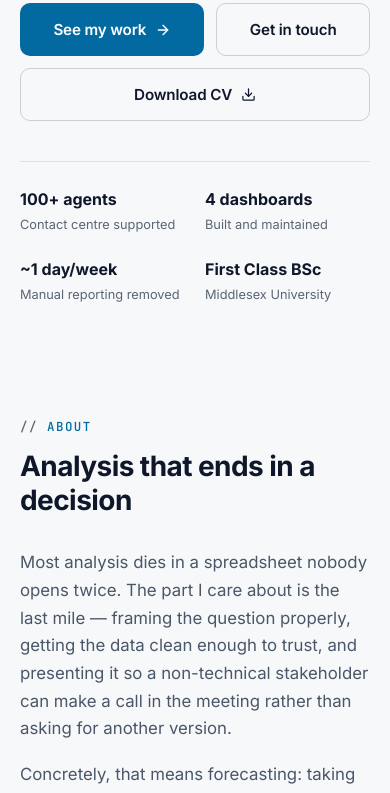
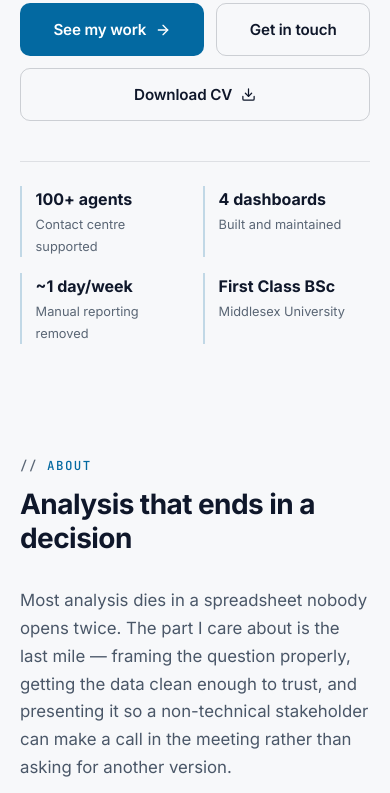
Before and after one commit to TheLordBass/TheLordBass.github.io, a plain HTML site: page index.html in a window 390 px wide. Shown: the part 853-1646 px from the top of the page. Drawn offline with Linux system fonts and the light colour scheme.

Commit message:
Fix project grid packing, reading measure and hero balance
Four layout problems found by measuring the rendered page.

Project grid: featured cards span two of three columns, and with four of
them they could never pair up — three consecutive rows each left a 334px
hole. Demote the NBA card, which was the only featured card without a
screenshot and rendered 308px tall against 669px for the others, then
order the cards so each two-column card is followed by a one-column one.
Rows now pack completely; the only gap falls at the end of the grid.

Timeline: bullets ran ~116 characters per line against a comfortable
45-75, on the section recruiters read most. Capped to ~74.

Hero: the copy column rendered 741px against a 380px terminal, leaving
roughly 180px of dead space above and below it. The terminal was also
holding 483px of content in a 336px box, permanently hiding 147px.
Raising it to 30rem fixes both — imbalance down to 234px, 3px hidden.

Hero facts wrapped raggedly once there were four of them, so they are now
a deliberate 2x2 with accent rules instead of dividers.

Co-Authored-By: Claude Opus 5 <noreply@anthropic.com>

```diff
--- a/css/style.css
+++ b/css/style.css
@@ -387,10 +387,12 @@ main { position: relative; z-index: 1; }
     margin-bottom: 2.5rem;
 }
 
+/* Four facts won't fit on one row at this column width, so lay them out as a
+   deliberate 2x2 rather than letting them wrap raggedly. */
 .hero-facts {
-    display: flex;
-    flex-wrap: wrap;
-    gap: 0;
+    display: grid;
+    grid-template-columns: repeat(2, minmax(0, 1fr));
+    gap: 1.1rem 1.5rem;
     list-style: none;
     padding: 0;
     border-top: 1px solid var(--line);
@@ -400,11 +402,9 @@ main { position: relative; z-index: 1; }
     display: flex;
     flex-direction: column;
     gap: .15rem;
-    padding-right: 1.75rem;
-    margin-right: 1.75rem;
-    border-right: 1px solid var(--line);
+    padding-left: .85rem;
+    border-left: 2px solid var(--accent-line);
 }
-.hero-facts li:last-child { border-right: 0; margin-right: 0; padding-right: 0; }
 .hero-facts strong { font-size: 1rem; font-weight: 650; }
 .hero-facts span { font-size: .8rem; color: var(--ink-faint); }
 
@@ -446,7 +446,9 @@ main { position: relative; z-index: 1; }
     font-family: var(--font-mono);
     font-size: .8rem;
     line-height: 1.75;
-    height: 21rem;
+    /* Tall enough to hold the whole script without scrolling, which also
+       balances the hero against the much taller copy column beside it. */
+    height: 30rem;
     /* Scrolls like a real terminal: JS keeps the newest line in view while
        typing, and the content stays reachable if it outgrows the box. */
     overflow-y: auto;
@@ -812,9 +814,12 @@ main { position: relative; z-index: 1; }
     padding-left: .9rem;
     border-left: 2px solid var(--accent-line);
     margin-bottom: 1rem;
+    max-width: 60ch;
 }
 
-.timeline-points { padding-left: 1.1rem; display: grid; gap: .5rem; }
+/* Cap the reading measure. The card is ~1000px wide; unconstrained, these
+   bullets ran ~116 characters per line, well past comfortable reading. */
+.timeline-points { padding-left: 1.1rem; display: grid; gap: .5rem; max-width: 60ch; }
 .timeline-points li { color: var(--ink-muted); font-size: .93rem; }
 .timeline-points li::marker { color: var(--accent); }
 
@@ -1082,13 +1087,7 @@ main { position: relative; z-index: 1; }
 
     .brand-text span { display: none; }
 
-    .hero-facts { gap: 1.25rem; }
-    .hero-facts li {
-        border-right: 0;
-        margin-right: 0;
-        padding-right: 0;
-        flex: 1 1 8rem;
-    }
+    .hero-facts { gap: 1rem; }
 
     .project-grid { grid-template-columns: 1fr; }
     .btn { width: 100%; }
--- a/index.html
+++ b/index.html
@@ -321,8 +321,9 @@
                 </div>
             </article>
 
-            <!-- Featured: NBA -->
-            <article class="card project-card is-featured" data-category="sql" data-project="nba">
+            <!-- NBA: strong project, but no screenshot — a double-width card with
+                 no image reads as a gap, so it sits at normal width. -->
+            <article class="card project-card" data-category="sql" data-project="nba">
                 <div class="project-top">
                     <span class="project-kind">SQL · Window functions</span>
                     <h3 class="project-title">NBA trends &amp; performance, 1996–2023</h3>
@@ -361,6 +362,29 @@
                 </div>
             </article>
 
+            <!-- Call centre manager dashboard.
+                 Order matters here: each two-column featured card is followed by a
+                 one-column card so the three-column grid packs without holes. -->
+            <article class="card project-card has-shot" data-category="tableau" data-project="call-manager">
+                <a class="project-shot" href="#" data-project="call-manager" aria-label="Open write-up: Call centre manager dashboard">
+                    <img src="assets/shots/tab-call-manager.jpg" width="736" height="454" loading="lazy" decoding="async"
+                         alt="Tableau manager dashboard showing satisfaction rating distribution, headline KPI tiles, call volume over time against an average reference line, and agent-by-agent comparison bars.">
+                </a>
+                <div class="project-top">
+                    <span class="project-kind">Tableau</span>
+                    <h3 class="project-title">Call centre — manager dashboard</h3>
+                </div>
+                <p class="project-desc">
+                    The team-level counterpart to the agent view: call volume against a rolling average,
+                    satisfaction distribution, and every agent ranked side by side on the same measures.
+                </p>
+                <ul class="tag-list"><li>Tableau</li><li>Reference lines</li><li>Comparison</li></ul>
+                <div class="project-actions">
+                    <button type="button" class="project-open" data-project="call-manager">Read the write-up</button>
+                    <a class="project-viz" href="https://public.tableau.com/app/profile/ibomeno.basiekanem/viz/CallCentreManagerDashboard/Dashboard2" target="_blank" rel="noopener noreferrer">Live<span class="sr-only"> interactive dashboard on Tableau Public</span></a>
+                </div>
+            </article>
+
             <!-- Featured: AdventureWorks -->
             <article class="card project-card is-featured has-shot" data-category="bi" data-project="adventureworks">
                 <a class="project-shot" href="#" data-project="adventureworks" aria-label="Open write-up: AdventureWorks executive report">
@@ -380,27 +404,6 @@
                 <div class="project-actions">
                     <button type="button" class="project-open" data-project="adventureworks">Read the write-up</button>
                     <a class="project-repo" href="https://github.com/TheLordBass/AdventureWorks-Power-BI-" target="_blank" rel="noopener noreferrer">Code<span class="sr-only"> for AdventureWorks Power BI report on GitHub</span></a>
-                </div>
-            </article>
-
-            <!-- Call centre manager dashboard -->
-            <article class="card project-card has-shot" data-category="tableau" data-project="call-manager">
-                <a class="project-shot" href="#" data-project="call-manager" aria-label="Open write-up: Call centre manager dashboard">
-                    <img src="assets/shots/tab-call-manager.jpg" width="736" height="454" loading="lazy" decoding="async"
-                         alt="Tableau manager dashboard showing satisfaction rating distribution, headline KPI tiles, call volume over time against an average reference line, and agent-by-agent comparison bars.">
-                </a>
-                <div class="project-top">
-                    <span class="project-kind">Tableau</span>
-                    <h3 class="project-title">Call centre — manager dashboard</h3>
-                </div>
-                <p class="project-desc">
-                    The team-level counterpart to the agent view: call volume against a rolling average,
-                    satisfaction distribution, and every agent ranked side by side on the same measures.
-                </p>
-                <ul class="tag-list"><li>Tableau</li><li>Reference lines</li><li>Comparison</li></ul>
-                <div class="project-actions">
-                    <button type="button" class="project-open" data-project="call-manager">Read the write-up</button>
-                    <a class="project-viz" href="https://public.tableau.com/app/profile/ibomeno.basiekanem/viz/CallCentreManagerDashboard/Dashboard2" target="_blank" rel="noopener noreferrer">Live<span class="sr-only"> interactive dashboard on Tableau Public</span></a>
                 </div>
             </article>
 
```
Also changed, not shown: 1 other file.
